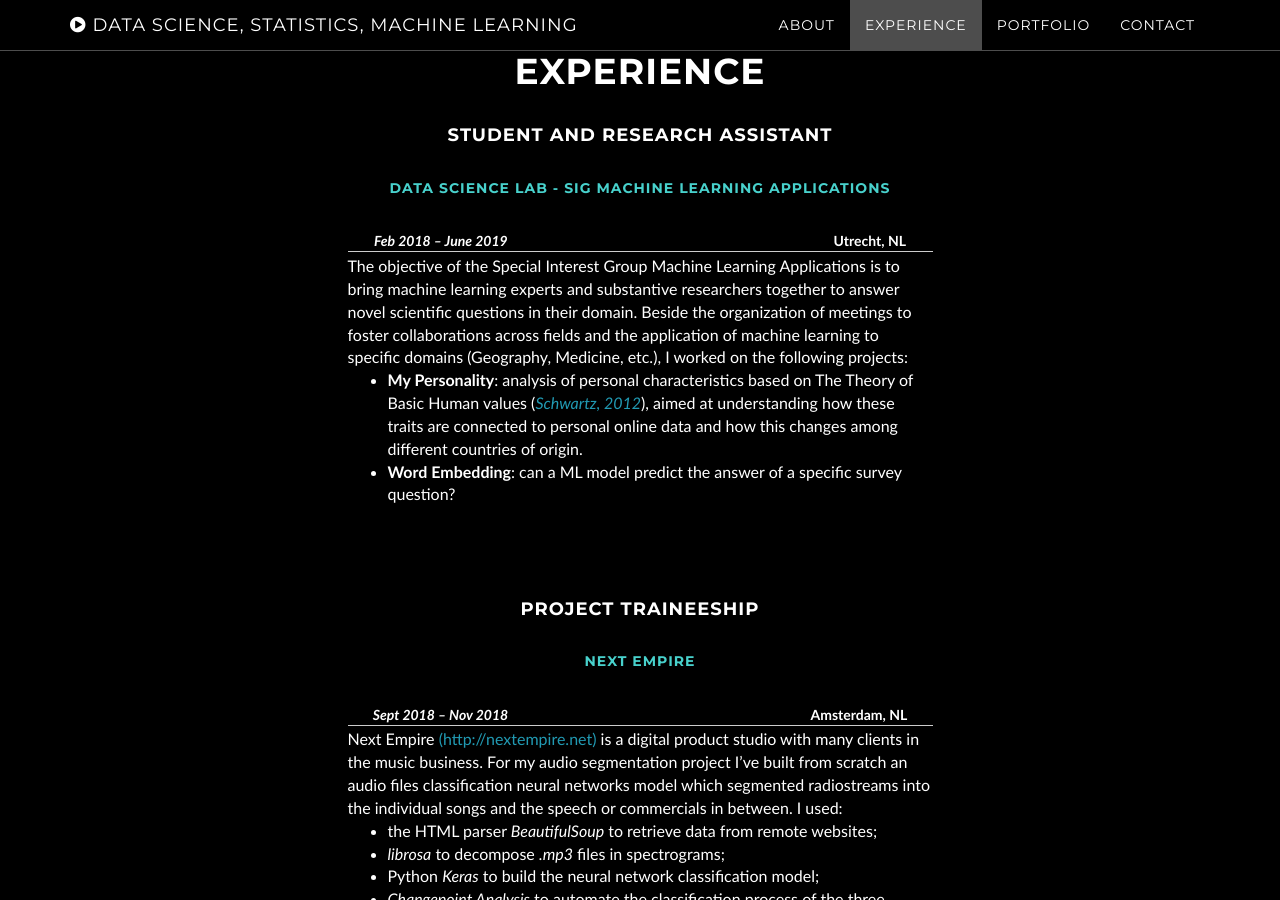
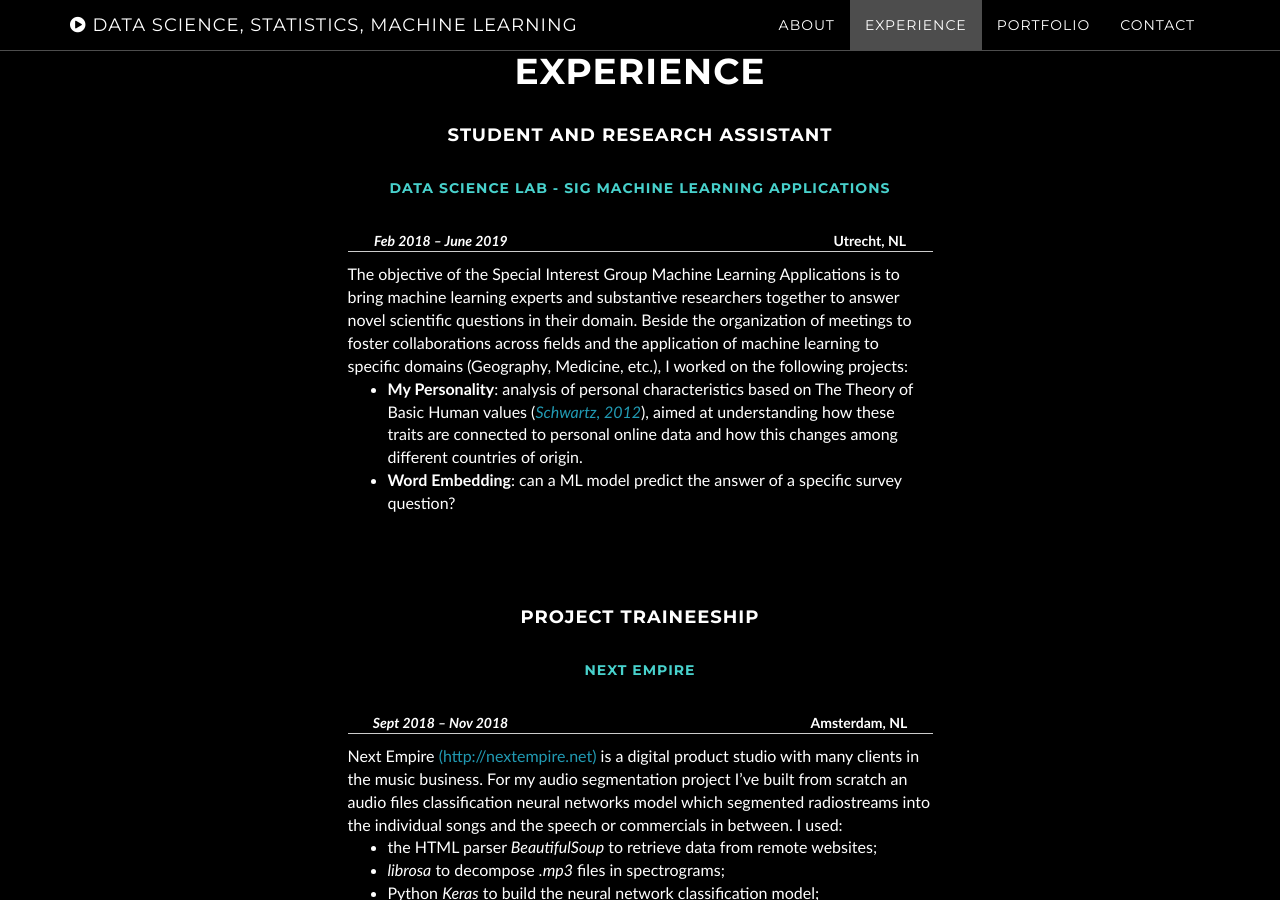
Before and after one commit to AgneseG/AgneseG.github.io, a Jekyll site: the page built from index.html, in a window 1280 px wide and 900 px high, scrolled down 1684 px. Built offline with Jekyll 4.4.1, drawn with Linux system fonts in a browser that asks for light colours; some web fonts are replaced.

Commit message:
Update experience.html

```diff
--- a/_includes/experience.html
+++ b/_includes/experience.html
@@ -12,7 +12,7 @@ div.cntr {
 }
 
             hr{
-    padding: 0.8px;
+    padding: 5px;
     margin: 0px;
   }
 
```
